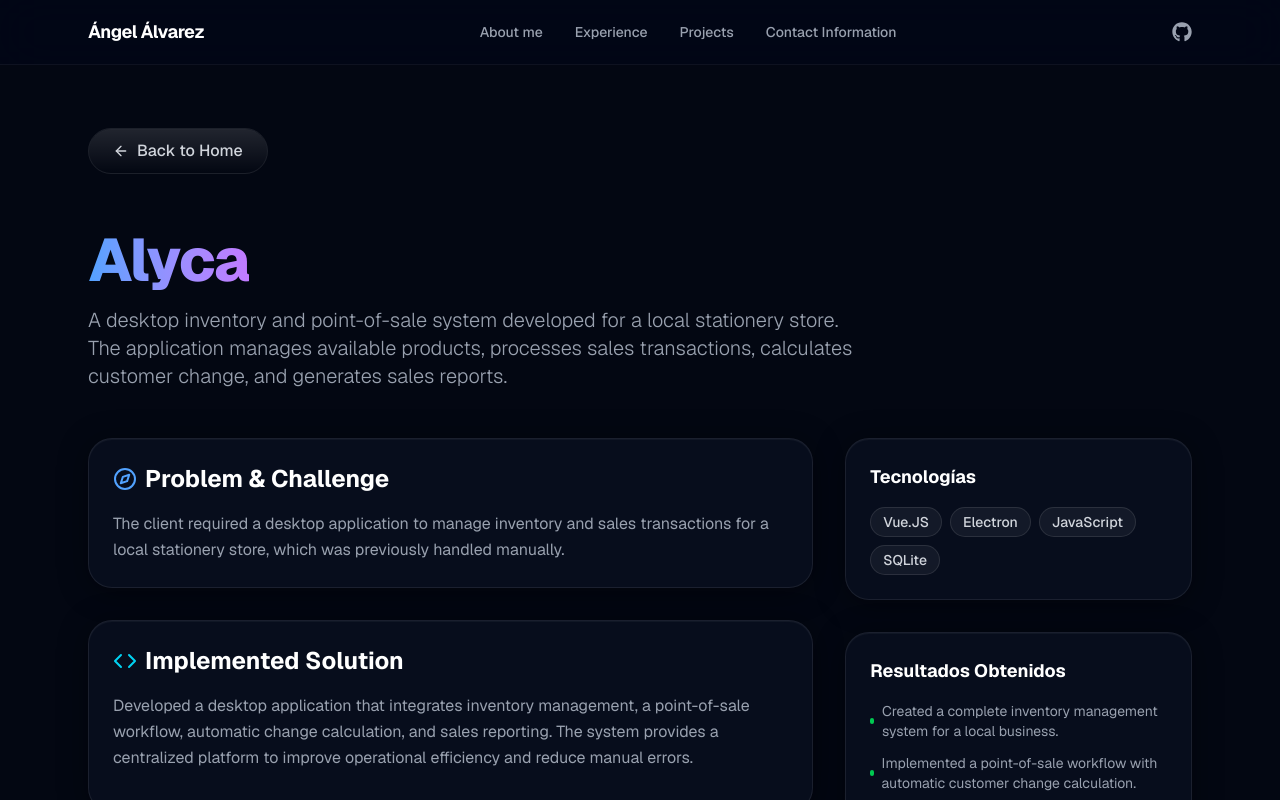
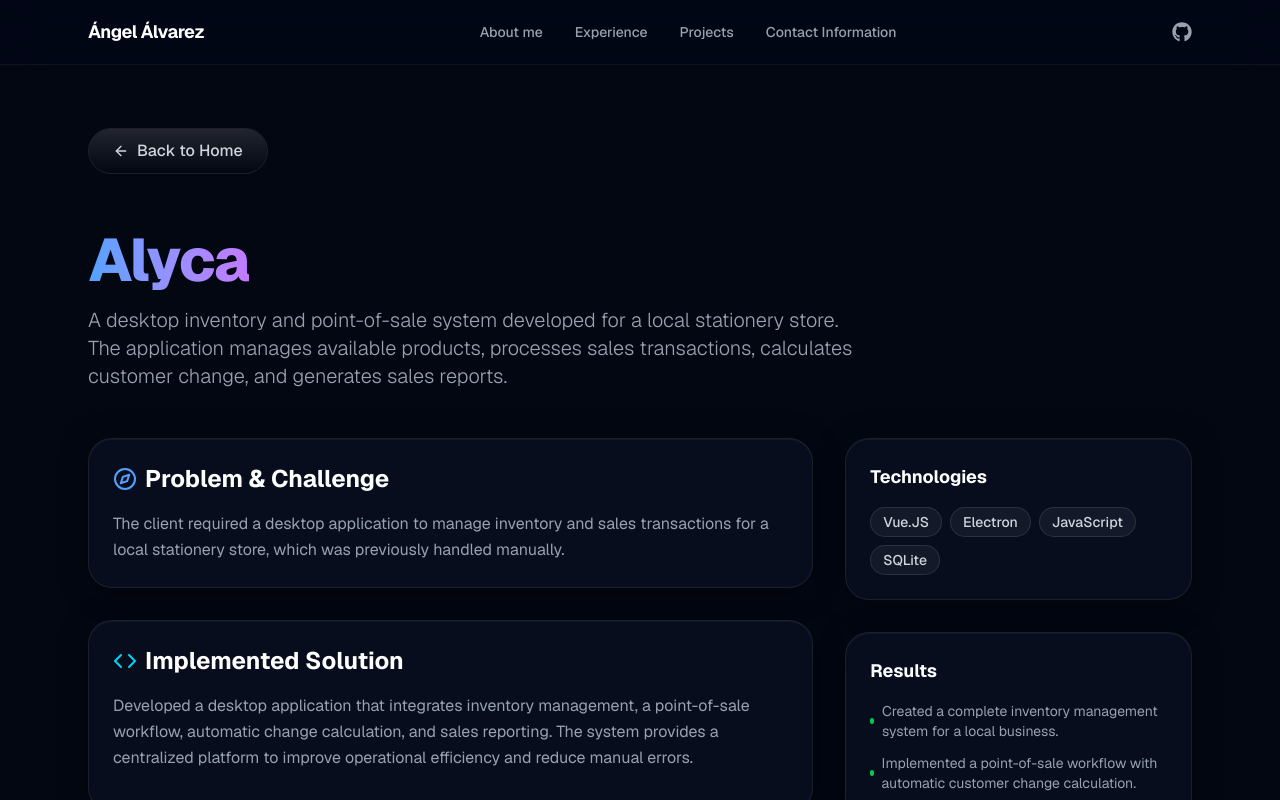
Before and after one commit to Junniora/Digital-Portfolio, a Next.js app: page /projects/alyca in a window 1280 px wide. Shown: the top 800 px of the page. Built offline with nearby package versions, Linux system fonts and the light colour scheme.

Commit message:
FIX: Wrong languague in projects details

```diff
--- a/app/projects/[slug]/page.tsx
+++ b/app/projects/[slug]/page.tsx
@@ -93,7 +93,7 @@ export default async function ProjectPage({ params }: ProjectPageProps) {
           {/* Columna Lateral (Metadatos del Proyecto) */}
           <div className="space-y-8">
             <Card className="border-blue-500/10">
-              <h3 className="text-lg font-bold text-white mb-4">Tecnologías</h3>
+              <h3 className="text-lg font-bold text-white mb-4">Technologies</h3>
               <div className="flex flex-wrap gap-2">
                 {project.technologies.map((tech) => (
                   <Tag key={tech} variant="slate" className="text-xs py-0.5 px-2">
@@ -104,7 +104,7 @@ export default async function ProjectPage({ params }: ProjectPageProps) {
             </Card>
 
             <Card>
-              <h3 className="text-lg font-bold text-white mb-4">Resultados Obtenidos</h3>
+              <h3 className="text-lg font-bold text-white mb-4">Results</h3>
               <ul className="space-y-3 text-sm text-gray-400">
                 {project.results.map((result) => (
                   <li key={result} className="flex items-center gap-2">
```
